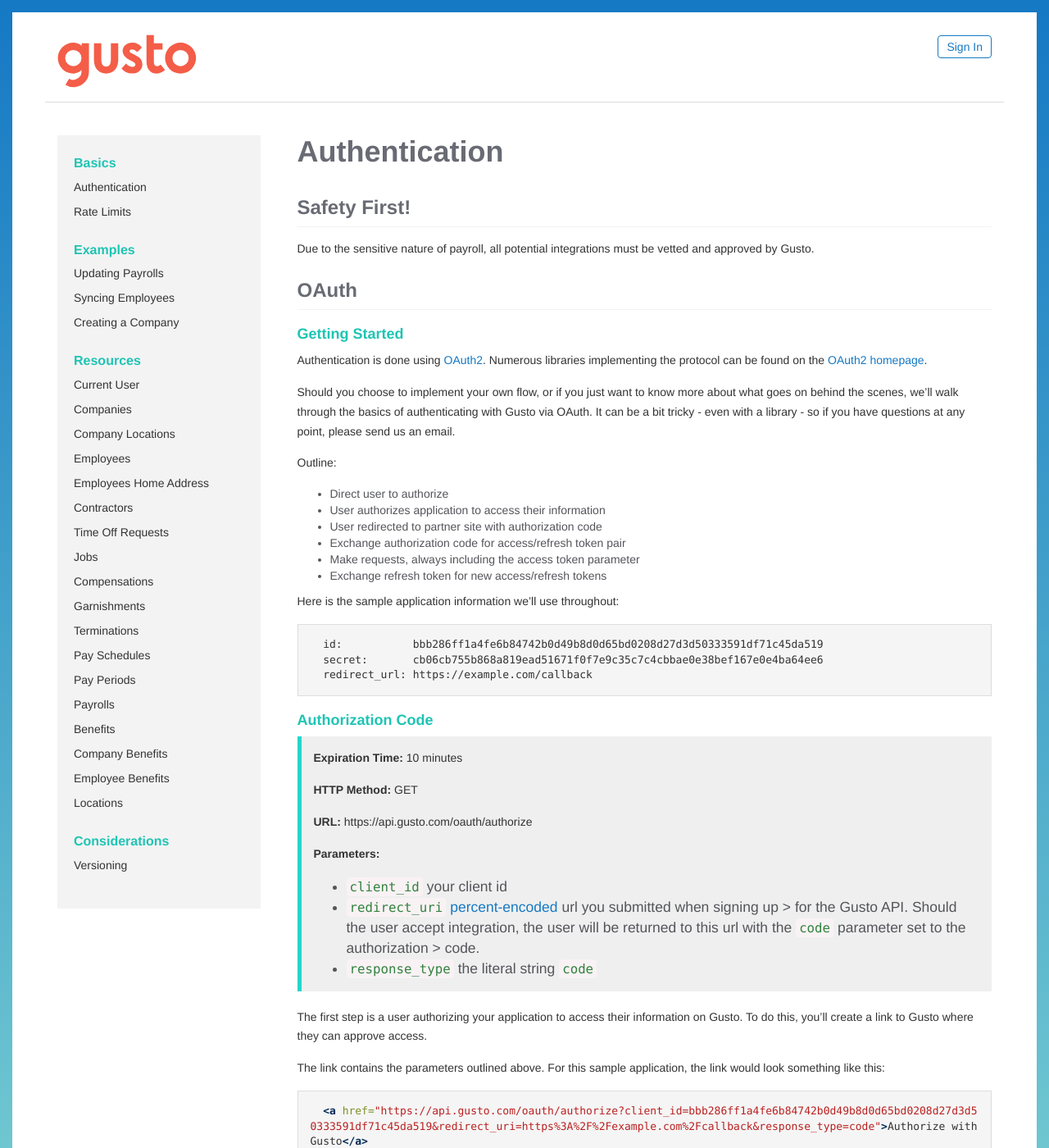
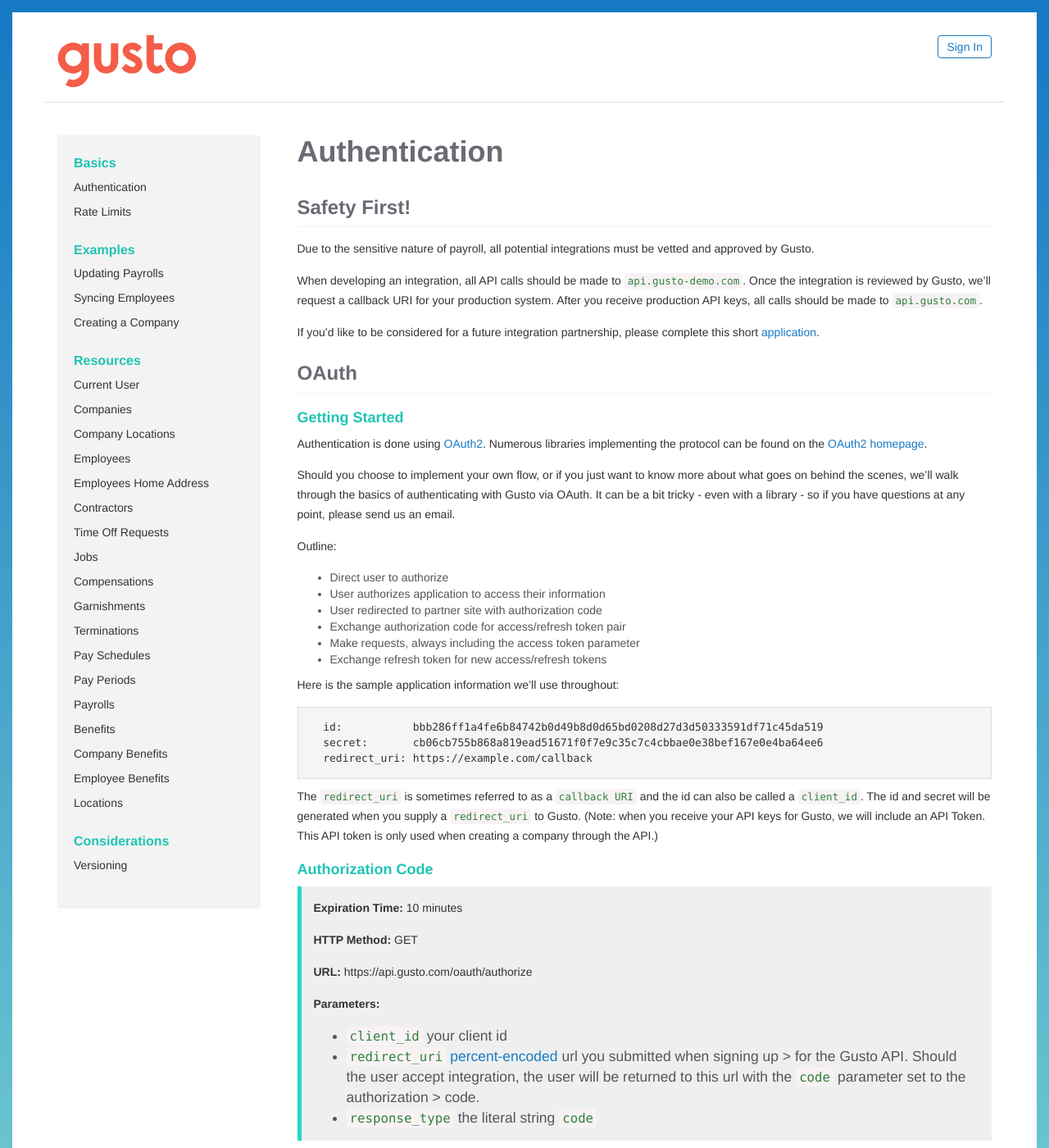
Before and after one commit to Gusto/gusto.github.io, a Jekyll site: the page built from _posts/2013-09-26-authentication.markdown, in a window 1280 px wide and 1400 px high. Shown: the whole window at 82% size. Built offline with Jekyll 4.4.1, drawn with Linux system fonts in a browser that asks for light colours.

Commit message:
Update Authentication docs with more detail (#70)
* Update Authentication docs with more detail

- Added instructions on where to make API calls for demo and production
- Added partnerships@ email
- Clarified terms for Oauth keys

* Update 2013-09-26-authentication.markdown

-Added backticks to api.gusto-demo.com, api.gusto.com, redirect_uri, and client_id
-Broke up the second sentence into two: ...issue production API keys. After you receive production API keys, all calls should be made to api.gusto.com.
-Corrected redirect_url to redirect_uri
-Changed email partnerships@ to the link to the application, embedded the link.
Apologies for the delay on this!

````diff
--- a/_posts/2013-09-26-authentication.markdown
+++ b/_posts/2013-09-26-authentication.markdown
@@ -9,6 +9,10 @@
 ##  Safety First!
 
 Due to the sensitive nature of payroll, all potential integrations must be vetted and approved by Gusto.
+
+When developing an integration, all API calls should be made to `api.gusto-demo.com`. Once the integration is reviewed by Gusto, we’ll request a callback URI for your production system. After you receive production API keys, all calls should be made to `api.gusto.com`.
+
+If you'd like to be considered for a future integration partnership, please complete this short [application](https://forms.gle/dPj9KymfaxpT4RPH9).
 
 ## OAuth
 
@@ -32,8 +36,10 @@
 ```
   id:           bbb286ff1a4fe6b84742b0d49b8d0d65bd0208d27d3d50333591df71c45da519
   secret:       cb06cb755b868a819ead51671f0f7e9c35c7c4cbbae0e38bef167e0e4ba64ee6
-  redirect_url: https://example.com/callback
+  redirect_uri: https://example.com/callback
 ```
+
+The `redirect_uri` is sometimes referred to as a `callback URI` and the id can also be called a `client_id`. The id and secret will be generated when you supply a `redirect_uri` to Gusto. (Note: when you receive your API keys for Gusto, we will include an API Token. This API token is only used when creating a company through the API.)
 
 ### Authorization Code
 
````
